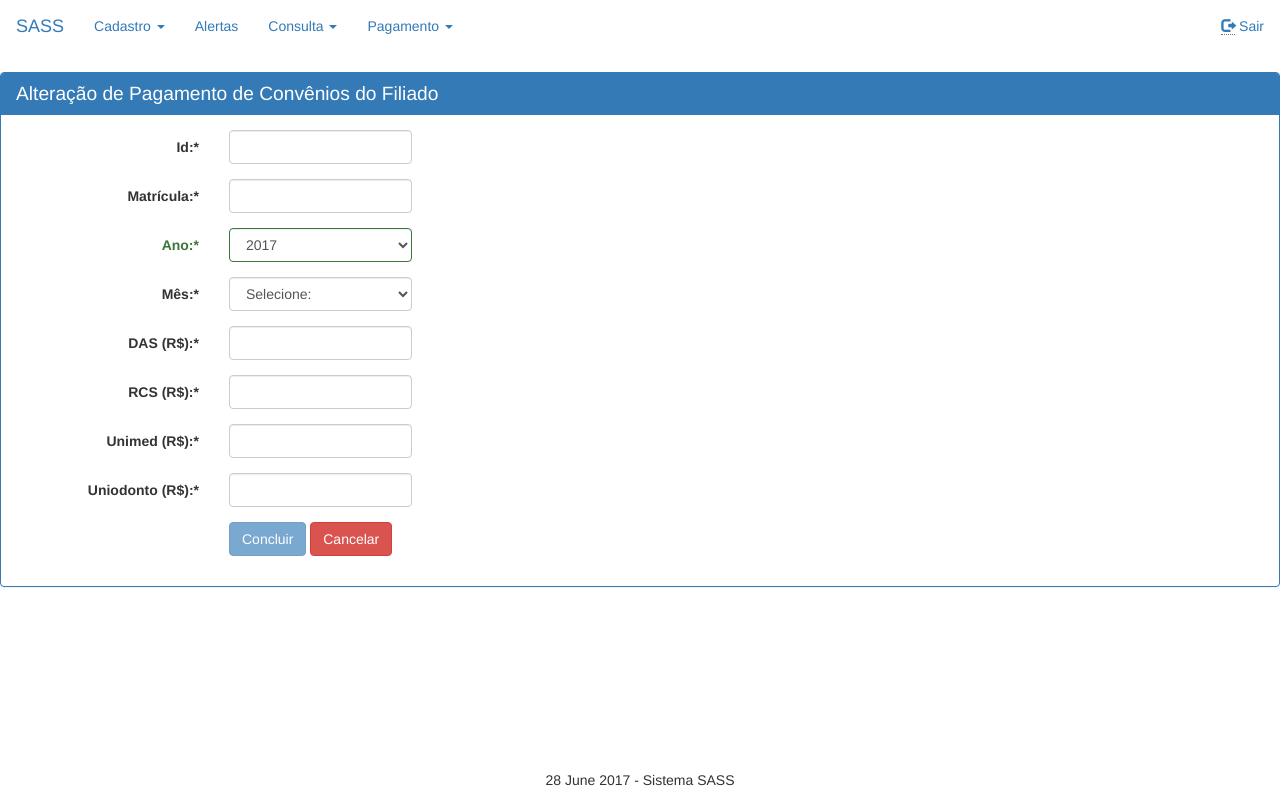
After one commit to rafaelfez/sass, a PHP site: page /alt_pag_fil.php in a window 1280 px wide. The commit adds this page. Run offline with PHP 8.4, Linux system fonts and the light colour scheme; a user stored in the database is signed in.

Commit message:
Versao2 - Alterações de Pagamentos

```diff
--- /dev/null
+++ b/alt_pag_fil.php
@@ -0,0 +1,168 @@
+<?php
+require("inc/funcoes.php");
+
+$tituloPagina = "Alteração de Pagamento do Filiado";
+
+$afiliado_matricula = $mes = $ano = $unimed = $uniodonto = $rcs = $das = $message = $id = '';
+
+if (isset($_GET['id'])) {
+    list($afiliado_matricula, $ano, $mes, $unimed, $uniodonto, $das, $rcs, $id) = get_pagamentos(filter_input(INPUT_GET, 'id', FILTER_SANITIZE_NUMBER_INT));
+}
+
+if($_SERVER['REQUEST_METHOD'] == 'POST'){
+  $afiliado_matricula = filter_input(INPUT_POST, 'Afiliado_matricula', FILTER_SANITIZE_NUMBER_INT);
+  $mes = filter_input(INPUT_POST, 'mes', FILTER_SANITIZE_STRING);
+  $ano = filter_input(INPUT_POST, 'ano', FILTER_SANITIZE_NUMBER_INT);
+  $unimed = filter_input(INPUT_POST, 'unimed', FILTER_SANITIZE_NUMBER_FLOAT,FILTER_FLAG_ALLOW_FRACTION);
+  $uniodonto = filter_input(INPUT_POST, 'uniodonto', FILTER_SANITIZE_NUMBER_FLOAT,FILTER_FLAG_ALLOW_FRACTION);
+  $das = filter_input(INPUT_POST,'das',  FILTER_SANITIZE_NUMBER_FLOAT,FILTER_FLAG_ALLOW_FRACTION);
+  $rcs = filter_input(INPUT_POST,'rcs',  FILTER_SANITIZE_NUMBER_FLOAT,FILTER_FLAG_ALLOW_FRACTION);
+  $id = filter_input(INPUT_POST, 'id', FILTER_SANITIZE_NUMBER_INT);
+}
+
+include("inc/header.php");
+?>
+
+  <div class="panel panel-primary">
+  <div class="panel-heading">
+    <h2 class="panel-title"><big>Alteração de Pagamento de Convênios do Filiado</big></h2>
+  </div>
+  <div class="panel-body">
+  <?php
+    try{
+    if(isset($_POST["cadastrar"])){
+    if(empty($afiliado_matricula)||empty($mes)||empty($ano)){
+      $message = mesAlerta("Por favor insira todos os campos!");
+    }else{
+      if(alterarPagamentoFil($afiliado_matricula, $ano, $mes, $unimed, $uniodonto, $das, $rcs, $id)){
+      $message = mesSucesso("Pagamento alterado com sucesso!");
+      //Limpa o formulário
+      $afiliado_matricula = $mes = $ano = $unimed = $uniodonto = $rcs = $das = $id = '';
+      }
+    }
+  }
+  } catch(Exception $message){
+    echo "Erro ao efetuar registro.";
+    echo $message->getMessage(); exit;} if(isset($message)){ echo $message; }
+  ?>
+
+    <form class="form-horizontal" data-toggle="validator" role="form" method="post" action="alt_pag_fil.php">
+
+
+      <div class="form-group has-feedback">
+        <label for="id" class="col-sm-2 control-label">Id:<span class="required">*</span>
+        </label>
+        <div class="col-sm-2">
+          <input type="text" class="form-control form-control-success" id="id" name="id" data-error="O id não está correto." pattern="[0-9]{1,11}$" required value="<?php echo htmlspecialchars($id); ?>" /> <span class="glyphicon form-control-feedback" aria-hidden="true"></span>
+        </div>
+        <div class="help-block with-errors">
+        </div>
+      </div>
+
+      <div class="form-group has-feedback">
+        <label for="Afiliado_matricula" class="col-sm-2 control-label">Matrícula:<span class="required">*</span>
+        </label>
+        <div class="col-sm-2">
+          <input type="text" class="form-control form-control-success" id="Afiliado_matricula" name="Afiliado_matricula" data-error="Por favor, informe um número de matrícula correto." pattern="[0-9]{8}$" required value="<?php echo htmlspecialchars($afiliado_matricula); ?>" /> <span class="glyphicon form-control-feedback" aria-hidden="true"></span>
+        </div>
+        <div class="help-block with-errors">
+        </div>
+      </div>
+
+      <div class="form-group has-feedback">
+        <label for="ano" class="col-sm-2 control-label">Ano:<span class="required">*</span>
+        </label>
+        <div class="col-sm-2">
+          <select class="form-control form-control-sucess" id="ano" name="ano" required>
+            <option value="2017" <?php if($ano=='2017') echo 'selected'; ?>>2017</option>
+            <option value="2018" <?php if($ano=='2018') echo 'selected'; ?>>2018</option>
+            <option value="2019" <?php if($ano=='2019') echo 'selected'; ?>>2019</option>
+            <option value="2020" <?php if($ano=='2020') echo 'selected'; ?>>2020</option>
+            <span class="glyphicon form-control-feedback" aria-hidden="true"></span>
+          </select>
+        </div>
+        <div class="help-block with-errors">
+        </div>
+      </div>
+
+      <div class="form-group has-feedback">
+        <label for="mes" class="col-sm-2 control-label">Mês:<span class="required">*</span>
+        </label>
+        <div class="col-sm-2">
+          <select class="form-control form-control-success" id="mes" name="mes" data-error="Por favor, selecione o mês referente." required>
+            <option value="">Selecione:</option>
+            <option value="Janeiro" <?php if($mes=='Janeiro' ) echo 'selected'; ?>>Janeiro</option>
+            <option value="Fevereiro" <?php if($mes=='Fevereiro' ) echo 'selected'; ?>>Fevereiro</option>
+            <option value="Março" <?php if($mes=='Março' ) echo 'selected'; ?>>Março</option>
+            <option value="Abril" <?php if($mes=='Abril' ) echo 'selected'; ?>>Abril</option>
+            <option value="Maio" <?php if($mes=='Maio' ) echo 'selected'; ?>>Maio</option>
+            <option value="Junho" <?php if($mes=='Junho' ) echo 'selected'; ?>>Junho</option>
+            <option value="Julho" <?php if($mes=='Julho' ) echo 'selected'; ?>>Julho</option>
+            <option value="Agosto" <?php if($mes=='Agosto' ) echo 'selected'; ?>>Agosto</option>
+            <option value="Setembro" <?php if($mes=='Setembro' ) echo 'selected'; ?>>Setembro</option>
+            <option value="Outubro" <?php if($mes=='Outubro' ) echo 'selected'; ?>>Outubro</option>
+            <option value="Novembro" <?php if($mes=='Novembro' ) echo 'selected'; ?>>Novembro</option>
+            <option value="Dezembro" <?php if($mes=='Dezembro' ) echo 'selected'; ?>>Dezembro</option>
+            <span class="glyphicon form-control-feedback" aria-hidden="true"></span>
+          </select>
+        </div>
+        <div class="help-block with-errors">
+        </div>
+      </div>
+
+      <div class="form-group has-feedback">
+        <label for="das" class="col-sm-2 control-label">DAS (R$):<span class="required">*</span>
+        </label>
+        <div class="col-sm-2">
+          <input type="text" class="form-control" id="das" name="das" data-error="Por favor, informe um valor correto." pattern="^[0-9]+(\.[0-9]{1,2})?$" required value="<?php echo htmlspecialchars($das); ?>" /> <span class="glyphicon form-control-feedback" aria-hidden="true"></span>
+        </div>
+        <div class="help-block with-errors">
+        </div>
+      </div>
+
+      <div class="form-group has-feedback">
+        <label for="rcs" class="col-sm-2 control-label">RCS (R$):<span class="required">*</span>
+        </label>
+        <div class="col-sm-2">
+          <input type="text" class="form-control" id="rcs" name="rcs" data-error="Por favor, informe um valor correto." pattern="^[0-9]+(\.[0-9]{1,2})?$" required value="<?php echo htmlspecialchars($rcs); ?>" /> <span class="glyphicon form-control-feedback" aria-hidden="true"></span>
+        </div>
+        <div class="help-block with-errors">
+        </div>
+      </div>
+
+      <div class="form-group has-feedback">
+        <label for="unimed" class="col-sm-2 control-label">Unimed (R$):<span class="required">*</span>
+        </label>
+        <div class="col-sm-2">
+          <input type="text" class="form-control" id="unimed" name="unimed" data-error="Por favor, informe um valor correto." pattern="^[0-9]+(\.[0-9]{1,2})?$" required value="<?php echo htmlspecialchars($unimed); ?>" /> <span class="glyphicon form-control-feedback" aria-hidden="true"></span>
+        </div>
+        <div class="help-block with-errors">
+        </div>
+      </div>
+
+      <div class="form-group has-feedback">
+        <label for="uniodonto" class="col-sm-2 control-label">Uniodonto (R$):<span class="required">*</span>
+        </label>
+        <div class="col-sm-2">
+          <input type="text" class="form-control" id="uniodonto" name="uniodonto" data-error="Por favor, informe um valor correto." pattern="^[0-9]+(\.[0-9]{1,2})?$" required value="<?php echo htmlspecialchars($uniodonto); ?>" /> <span class="glyphicon form-control-feedback" aria-hidden="true"></span>
+        </div>
+        <div class="help-block with-errors">
+        </div>
+      </div>
+
+    <div class="form-group">
+        <div class="col-sm-offset-2 col-sm-10">
+            <abrr title="Concluir Registro de Pagamento">
+                <input class="btn btn-primary" type="submit" name="cadastrar" value="Concluir" />
+            </abrr>
+            <abrr title="Cancelar">
+                <input class="btn btn-danger" type="button" value="Cancelar" onclick="javascript: location.href='index.php';" />
+            </abrr>
+        </div>
+    </div>
+
+</form>
+</div>
+</div>
+
+<?php include( "inc/footer.php"); ?>
--- a/inc/funcoes.php
+++ b/inc/funcoes.php
@@ -579,7 +579,23 @@ function lista_dependente($matricula){
 function get_pagamentos($id){
   include 'conexao.php';
 
-  $sql = 'SELECT Afiliado_matricula, ano, mes, bruto, unimed, uniodonto, adicional, das, rcs, salario, devendo, idPagamento FROM folhadepagamento WHERE idPagamento = ?';
+  $sql = 'SELECT Afiliado_matricula, ano, mes, unimed, uniodonto, das, rcs, idPagamento FROM pagamentofil WHERE idPagamento = ?';
+
+  try {
+      $results = $db->prepare($sql);
+      $results->bindValue(1, $id, PDO::PARAM_INT);
+      $results->execute();
+  } catch (Exception $e) {
+      echo "Error!: " . $e->getMessage() . "<br />";
+      return false;
+  }
+  return $results->fetch();
+}
+
+function get_pagamentos_dep($id){
+  include 'conexao.php';
+
+  $sql = 'SELECT Afiliado_matricula, ano, mes, unimed, uniodonto, idPagamento FROM pagamentodep WHERE idPagamento = ?';
 
   try {
       $results = $db->prepare($sql);
@@ -612,32 +628,83 @@ function listaPagamentos($matricula){
   return $results->fetchAll(PDO::FETCH_ASSOC);
 }
 
-function alterarPagamento($Afiliado_matricula, $ano, $mes, $bruto, $unimed, $uniodonto, $adicional, $das, $rcs, $salario, $devendo, $idPagamento) {
+function alterarPagamentoFil($afiliado_matricula, $ano, $mes, $unimed, $uniodonto, $das, $rcs, $id) {
   include 'conexao.php';
 
 
-  $sql = "UPDATE folhadepagamento SET Afiliado_matricula = ?, ano = ?, mes = ?, bruto = ?, unimed = ?, uniodonto = ?, adicional = ?, das = ?, rcs = ?, salario = ?, devendo = ? WHERE idPagamento = ?";
+  $sql = "UPDATE pagamentofil SET Afiliado_matricula = ?, ano = ?, mes = ?, unimed = ?, uniodonto = ?, das = ?, rcs = ? WHERE idPagamento = ?";
 
   try {
     $resultado = $db->prepare($sql);
-    $resultado->bindValue(1, $Afiliado_matricula, PDO::PARAM_INT);
+    $resultado->bindValue(1, $afiliado_matricula, PDO::PARAM_INT);
     $resultado->bindValue(2, $ano, PDO::PARAM_INT);
     $resultado->bindValue(3, $mes, PDO::PARAM_STR);
-    $resultado->bindValue(4, $bruto, PDO::PARAM_INT);
-    $resultado->bindValue(5, $unimed, PDO::PARAM_INT);
-    $resultado->bindValue(6, $uniodonto, PDO::PARAM_INT);
-    $resultado->bindValue(7, $adicional, PDO::PARAM_INT);
-    $resultado->bindValue(8, $das, PDO::PARAM_STR);
-    $resultado->bindValue(9, $rcs, PDO::PARAM_INT);
-    $resultado->bindValue(10, $salario, PDO::PARAM_INT);
-    $resultado->bindValue(11, $devendo, PDO::PARAM_INT);
-    $resultado->bindValue(12, $idPagamento, PDO::PARAM_INT);
+    $resultado->bindValue(4, $unimed, PDO::PARAM_INT);
+    $resultado->bindValue(5, $uniodonto, PDO::PARAM_INT);
+    $resultado->bindValue(6, $das, PDO::PARAM_STR);
+    $resultado->bindValue(7, $rcs, PDO::PARAM_STR);
+    $resultado->bindValue(8, $id, PDO::PARAM_INT);
     $resultado->execute();
+
+    return true;
   } catch (Exception $e) {
     echo "Error!: " . $e->getMessage() . "<br />";
     return false;
   }
-  return true;
+}
+
+function alterarPagamentoDep($afiliado_matricula, $ano, $mes, $unimed, $uniodonto, $id) {
+  include 'conexao.php';
+
+
+  $sql = "UPDATE pagamentodep SET Afiliado_matricula = ?, ano = ?, mes = ?, unimed = ?, uniodonto = ? WHERE idPagamento = ?";
+
+  try {
+
+    try {
+
+      if(principal($id)){
+        $query = "UPDATE pagamentofil SET das = das-$unimed-$uniodonto WHERE Afiliado_matricula=$matricula AND mes='$mes' AND ano=$ano";
+
+        $resultado = $db->prepare($query);
+        $resultado->bindValue(1, $unimed, PDO::PARAM_STR);
+        $resultado->bindValue(2, $uniodonto, PDO::PARAM_STR);
+        $resultado->bindValue(3, $afiliado_matricula, PDO::PARAM_INT);
+        $resultado->bindValue(4, $mes, PDO::PARAM_STR);
+        $resultado->bindValue(5, $ano, PDO::PARAM_INT);
+        $resultado->execute();
+
+      }else{
+        $query = "UPDATE pagamentofil SET rcs = rcs-$unimed-$uniodonto WHERE Afiliado_matricula=$afiliado_matricula AND mes='$mes' AND ano=$ano";
+
+        $resultado = $db->prepare($query);
+        $resultado->bindValue(1, $unimed, PDO::PARAM_STR);
+        $resultado->bindValue(2, $uniodonto, PDO::PARAM_STR);
+        $resultado->bindValue(3, $afiliado_matricula, PDO::PARAM_INT);
+        $resultado->bindValue(4, $mes, PDO::PARAM_STR);
+        $resultado->bindValue(5, $ano, PDO::PARAM_INT);
+        $resultado->execute();
+
+      }
+    } catch (Exception $e) {
+      echo "Error!: " . $e->getMessage() . "<br />";
+      return false;
+    }
+
+    $resultado = $db->prepare($sql);
+    $resultado->bindValue(1, $afiliado_matricula, PDO::PARAM_INT);
+    $resultado->bindValue(2, $ano, PDO::PARAM_INT);
+    $resultado->bindValue(3, $mes, PDO::PARAM_STR);
+    $resultado->bindValue(4, $unimed, PDO::PARAM_INT);
+    $resultado->bindValue(5, $uniodonto, PDO::PARAM_INT);
+    $resultado->bindValue(6, $id, PDO::PARAM_INT);
+    $resultado->execute();
+
+    return true;
+  } catch (Exception $e) {
+    echo "Error!: " . $e->getMessage() . "<br />";
+    return false;
+  }
 
 }
 
```
Also changed, not shown: alt_pag.php (deleted, +0 -268 lines), alt_pag_dep.php (added, +148 -0 lines).
